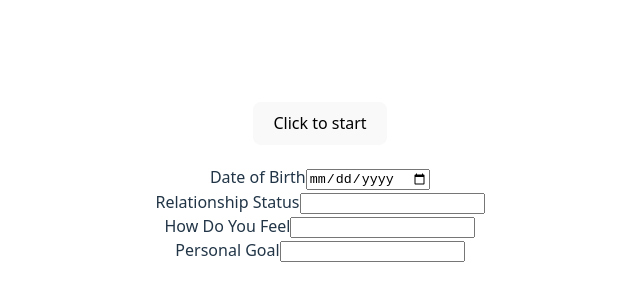
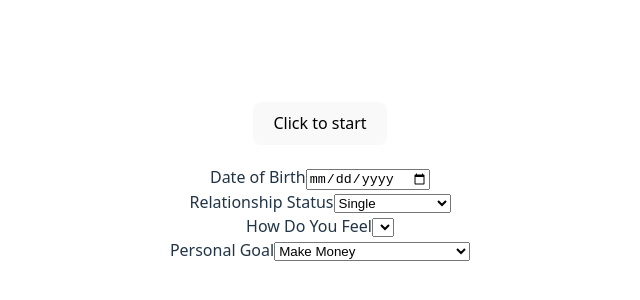
Before and after one commit to Erodri6z/the-draw, a React (Vite) app: page / in a window 1280 px wide. Shown: the part 218-518 px from the top of the page, without its empty margins (320-960 px from the left). Built offline with nearby package versions, Linux system fonts and the light colour scheme.

Commit message:
add some personal goals and relationship status

```diff
--- a/src/components/questions/questions.jsx
+++ b/src/components/questions/questions.jsx
@@ -27,6 +27,9 @@ const Questions = () => {
       ...spiritualData,
       horoscope : getHoroscope(e.target.value)
     })
+  }
+
+  const handleChange = () => {
 
   }
 
@@ -43,15 +46,40 @@ const Questions = () => {
       </div>
       <div>
       <label>Relationship Status</label>
-      <input type="selection"/>
+      <select
+        name="relationship"
+        handleChange={handleChange}
+      >
+        <option>Single</option>
+        <option>Taken</option>
+        <option>It's Complicated</option>
+      </select>
       </div>
       <div>
       <label>How Do You Feel</label>
-      <input type="text"/>
+      <select name="" id="">
+        <option></option>
+        <option></option>
+        <option></option>
+        <option></option>
+        <option></option>
+      </select>
       </div>
       <div>
       <label>Personal Goal</label>
-      <input type="text"/>
+      <select name="" id="">
+      <option>Make Money</option>
+      <option>Better Career</option>
+      <option>Finding Love</option>
+      <option>Letting Go Of The Past</option>
+      <option>Finding Purpose</option>
+      <option>Opening My Heart</option>
+      <option>Healing</option>
+      <option>Trusting Myself</option>
+      <option>Connecting with the Universe</option>
+      <option>Reclaiming Myself</option>
+      <option>Living More Authentically</option>
+      </select>
       </div>
     </form>
 
```
